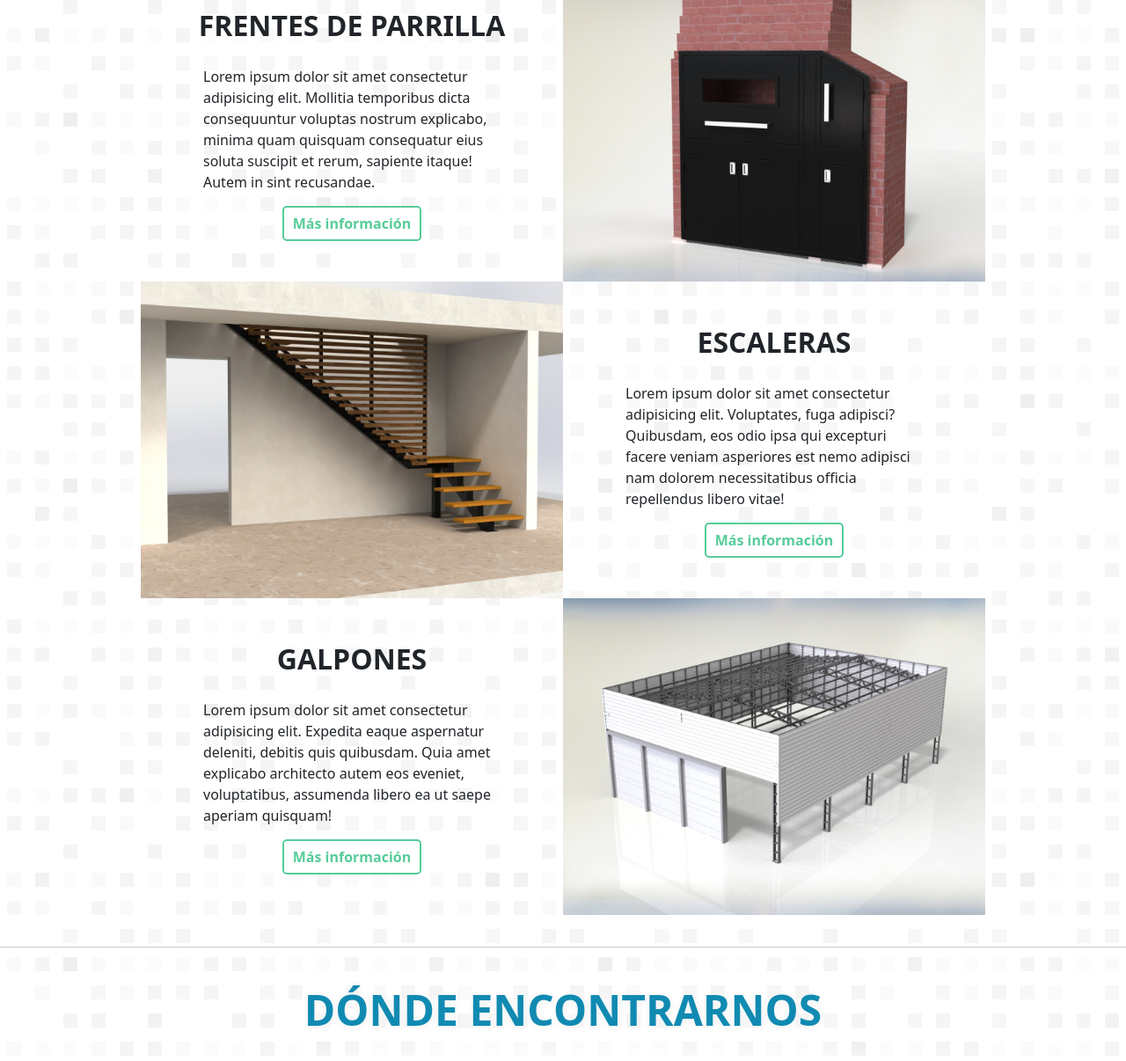
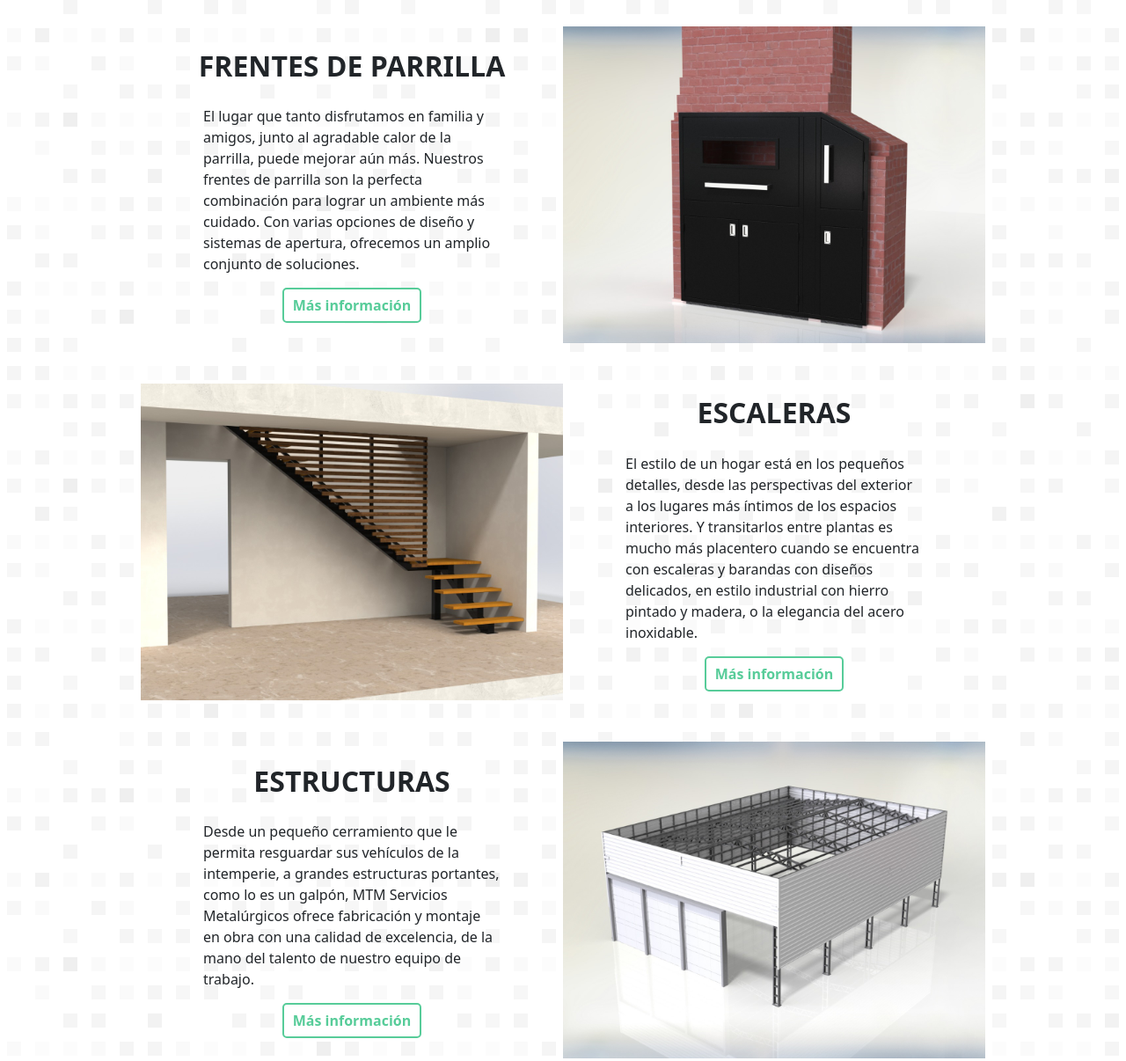
Before and after one commit to exemorelli/proyecto-coder-MTM-bootstrap, a website: page index.html in a window 1280 px wide. Shown: the part 1576-2782 px from the top of the page at 88% size. Drawn offline with nearby package versions, Linux system fonts and the light colour scheme.

Commit message:
Textos del index reemplazados con contenido real

```diff
--- a/index.html
+++ b/index.html
@@ -117,9 +117,7 @@
                     <div class="content__text__card">
                         <h3>Portones levadizos</h3>
                         <p>
-                            Lorem ipsum dolor sit amet consectetur adipisicing elit. Perspiciatis consequatur
-                            necessitatibus quasi aliquam cupiditate itaque quam laborum dolorem architecto maiores, sunt
-                            aspernatur nulla debitis velit a nobis voluptas, ea consectetur.
+                            Uno de nuestros productos más solicitados son los portones levadizos debido a la confiabilidad que otorga la calidad de su construcción. La robustez de todos los materiales y accesorios aseguran una durabilidad destacable. Con posibilidad de personalizarlos a su deseo, con los diseños que tenemos preparados para usted, junto con las ideas que tiene en mente, definitivamente podemos satisfaser sus necesidades.
                         </p>
                         <a href="./pages/productos.html#portones"><button class="info">Más información</button></a>
                     </div>
@@ -130,10 +128,7 @@
                     <div class="content__text__card">
                         <h3>Frentes de parrilla</h3>
                         <p>
-                            Lorem ipsum dolor sit amet consectetur adipisicing elit. Mollitia temporibus dicta
-                            consequuntur
-                            voluptas nostrum explicabo, minima quam quisquam consequatur eius soluta suscipit et rerum,
-                            sapiente itaque! Autem in sint recusandae.
+                            El lugar que tanto disfrutamos en familia y amigos, junto al agradable calor de la parrilla, puede mejorar aún más. Nuestros frentes de parrilla son la perfecta combinación para lograr un ambiente más cuidado. Con varias opciones de diseño y sistemas de apertura, ofrecemos un amplio conjunto de soluciones.
                         </p>
                         <a href="./pages/productos.html#frente-parrilla"><button class="info">Más
                                 información</button></a>
@@ -151,10 +146,7 @@
                     <div class="content__text__card">
                         <h3>Escaleras</h3>
                         <p>
-                            Lorem ipsum dolor sit amet consectetur adipisicing elit. Voluptates, fuga adipisci?
-                            Quibusdam,
-                            eos odio ipsa qui excepturi facere veniam asperiores est nemo adipisci nam dolorem
-                            necessitatibus officia repellendus libero vitae!
+                            El estilo de un hogar está en los pequeños detalles, desde las perspectivas del exterior a los lugares más íntimos de los espacios interiores. Y transitarlos entre plantas es mucho más placentero cuando se encuentra con escaleras y barandas con diseños delicados, en estilo industrial con hierro pintado y madera, o la elegancia del acero inoxidable.
                         </p>
                         <a href="./pages/productos.html#interior"><button class="info">Más información</button></a>
                     </div>
@@ -163,11 +155,9 @@
                 <!-- Familia de productos #4 - Estructuras -->
                 <article class="content__text4">
                     <div class="content__text__card">
-                        <h3>Galpones</h3>
+                        <h3>Estructuras</h3>
                         <p>
-                            Lorem ipsum dolor sit amet consectetur adipisicing elit. Expedita eaque aspernatur deleniti,
-                            debitis quis quibusdam. Quia amet explicabo architecto autem eos eveniet, voluptatibus,
-                            assumenda libero ea ut saepe aperiam quisquam!
+                            Desde un pequeño cerramiento que le permita resguardar sus vehículos de la intemperie, a grandes estructuras portantes, como lo es un galpón, MTM Servicios Metalúrgicos ofrece fabricación y montaje en obra con una calidad de excelencia, de la mano del talento de nuestro equipo de trabajo.
                         </p>
                         <a href="./pages/productos.html#estructuras"><button class="info">Más información</button></a>
                     </div>
```
